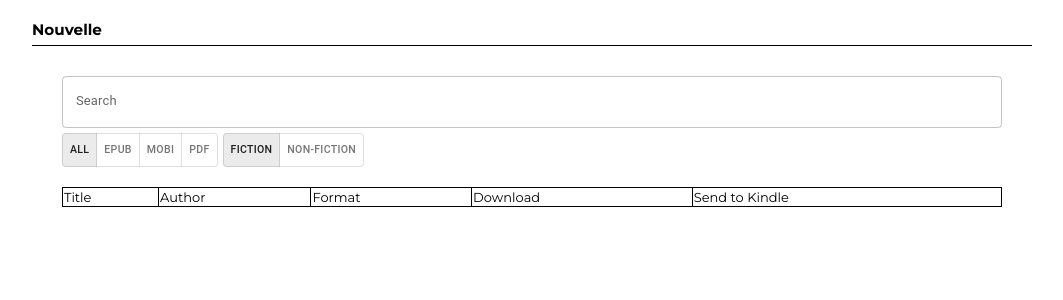
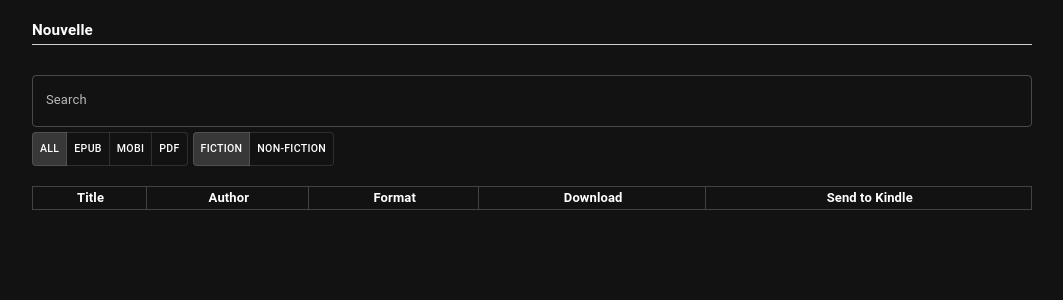
Before and after one commit to DevinLeamy/Captain-Book, a React (Create React App) app in the folder client/: page / in a window 1280 px wide. Shown: the top 300 px of the page, without its empty margins (208-1271 px from the left). Built offline with nearby package versions, Linux system fonts and the light colour scheme.

Commit message:
Make the table wider, added borders, changed to dark theme

```diff
--- a/client/src/components/App.tsx
+++ b/client/src/components/App.tsx
@@ -1,4 +1,6 @@
 import React from "react";
+import { ThemeProvider, createTheme } from "@mui/material/styles";
+import CssBaseline from "@mui/material/CssBaseline";
 import { BrowserRouter as Router, Routes, Route } from "react-router-dom";
 
 import { Main } from "./Main/Main";
@@ -6,9 +8,17 @@ import { Main } from "./Main/Main";
 import "./App.css";
 import { Navbar } from "./navbar/Navbar";
 
+const darkTheme = createTheme({
+    palette: {
+        mode: "dark",
+    },
+});
+
 const App = () => {
     return (
         <Router>
+            <ThemeProvider theme={darkTheme}>
+                <CssBaseline />
                 <div className="main-container">
                     <Navbar />
                     <div className="page-container">
@@ -17,6 +27,7 @@ const App = () => {
                         </Routes>
                     </div>
                 </div>
+            </ThemeProvider>
         </Router>
     );
 };
--- a/client/src/components/Book/Book.css
+++ b/client/src/components/Book/Book.css
@@ -4,10 +4,6 @@
     object-fit: cover;
 }
 
-.book-row td {
-    border: 1px solid black;
-}
-
 .book-field {
     height: 40px;
     line-height: 40px;
--- a/client/src/components/Book/Book.tsx
+++ b/client/src/components/Book/Book.tsx
@@ -38,7 +38,7 @@ export const BookComponent = ({ book }: BookComponentProps) => {
         <tr className="book-row">
             <td>{book.title}</td>
             <td>{book.author}</td>
-            <td>{book.extension}</td>
+            <td>{book.extension.toUpperCase()}</td>
             <td>
                 <Button size="medium" fullWidth variant="contained" onClick={onDownload}>
                     <CloudDownloadIcon />
--- a/client/src/components/BookDisplay/BookDisplay.css
+++ b/client/src/components/BookDisplay/BookDisplay.css
@@ -13,11 +13,12 @@
 }
 
 
-td, th {
+.book-display-container td, th {
     box-sizing: default;
-    border: 1px solid black !important;
+    border: 1px solid var(--grey) !important;
+    padding-left: 3px;
 }
 
-/* .book-display-thead > td {
-    border-left: 1px solid black;
-} */
+.book-display-container thead > td {
+    font-weight: 400;
+}
--- a/client/src/components/BookDisplay/BookDisplay.tsx
+++ b/client/src/components/BookDisplay/BookDisplay.tsx
@@ -16,11 +16,11 @@ const BookDisplay = ({ before, children }: BookDisplayProps) => {
                 <table className="book-display-table">
                     <thead>
                         <tr className="book-display-thead">
-                            <td>Title</td>
-                            <td>Author</td>
-                            <td>Format</td>
-                            <td>Download</td>
-                            <td>Send to Kindle</td>
+                            <th>Title</th>
+                            <th>Author</th>
+                            <th>Format</th>
+                            <th>Download</th>
+                            <th>Send to Kindle</th>
                         </tr>
                     </thead>
                     <tbody>{children}</tbody>
--- a/client/src/components/Main/Main.css
+++ b/client/src/components/Main/Main.css
@@ -1,7 +1,7 @@
 .main-c-container {
     width: 100%;
     height: 100%;
-    padding: 30px;
+    padding-top: 30px;
     box-sizing: border-box;
 }
 
--- a/client/src/components/navbar/Navbar.css
+++ b/client/src/components/navbar/Navbar.css
@@ -2,5 +2,5 @@
     width: 100%;
     height: var(--navbar-height);
     line-height: var(--navbar-height);
-    border-bottom: 1px solid black;
+    border-bottom: 1px solid var(--white);
 }
--- a/client/src/index.css
+++ b/client/src/index.css
@@ -13,13 +13,14 @@ html {
 body {
   font-family: 'Montserrat', sans-serif;
   --orange: #FFA500;
-  --white: rgb(245, 245, 245);
+  --white: rgb(207, 207, 207);
   --blue: rgb(85, 169, 254);
   --navbar-height: 30px;
-  --black: rgb(21, 21, 21);
+  --black: rgb(18, 18, 18);
+  --grey: #424242;
 
-  /* background-color: var(--black);
-  color: var(--white); */
+  background-color: var(--black);
+  color: var(--white);
 
   overflow-y: scroll;
 }
```
Lines whose indentation alone changed are shown as unchanged.
